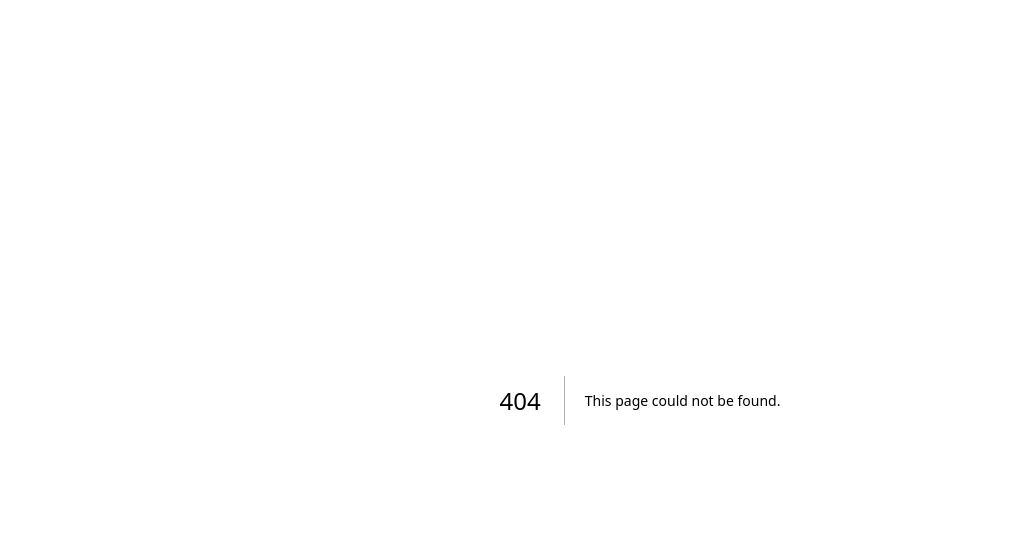
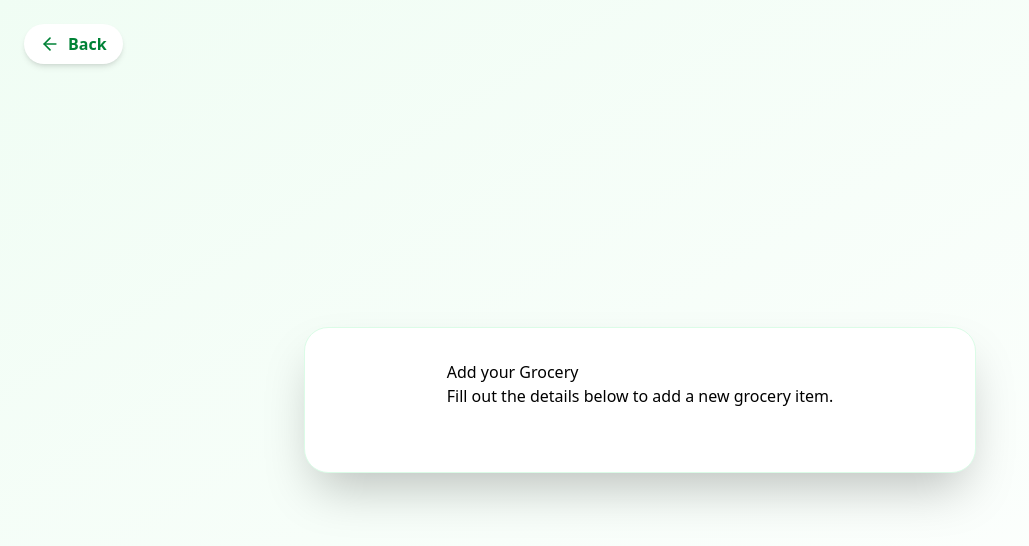
Before and after one commit to vishal-gawade-031/snap-cart, a Next.js app: page /admin/add-grocery in a window 1280 px wide. Before the commit this address had no page. Shown: the top 546 px of the page, without its empty margins (0-1029 px from the left). Built offline with nearby package versions, Linux system fonts and the light colour scheme.

Commit message:
admin can add-grocery

```diff
--- /dev/null
+++ b/src/app/admin/add-grocery/page.tsx
@@ -0,0 +1,36 @@
+import { ArrowLeft } from 'lucide-react'
+import Link from 'next/link'
+import {motion} from "motion/react"
+import React from 'react'
+
+const AddGrocery = () => {
+  return (
+    <div className='min-h-screen flex items-center justify-center
+    bg-linear-to-br from-green-50 to-white py-16 px-4 relative'>
+            <Link href={"/"} className='absolute top-6 left-6 flex items-center gap-2
+            text-green-700 font-semibold bg-white px-4 py-2 rounded-full shadow-md
+            hover:bg-green-100 hover:shadow-lg transition-all'>
+                <ArrowLeft className='w-5 h-5'/>
+                    <span className='hidden md:flex'>Back</span>
+            </Link>
+
+            <motion.div
+                    initial={{y:20,opacity:20}}
+                    animate={{y:0,opacity:1}}
+                    transition={{duration:0.4}}
+                    className='bg-white w-full max-w-2xl shadow-2xl rounded-3xl border border-green-100 p-8'
+
+
+            >
+                <div className="flex flex-col items-center mb-8">
+                    <div className="">
+                        <h1>Add your Grocery</h1>
+                        <p> Fill out the details below to add a new grocery item.</p>
+                    </div>
+                </div>
+            </motion.div>
+    </div>
+  )
+}
+
+export default AddGrocery
--- a/src/components/Nav.tsx
+++ b/src/components/Nav.tsx
@@ -71,11 +71,11 @@ function Nav({ user }: { user: IUser }) {
 
         </div>
         <div className=" flex flex-col gap-3 mt-6 font-medium">
- <Link href={"#"} className='flex items-center gap-2 bg-white text-green-700 font-semibold px-4
+ <Link href={"/admin/add-grocery"} className='flex items-center gap-2 bg-white text-green-700 font-semibold px-4
             py-2 rounded-4xl hover:bg-green-100 transition-all'><PlusCircle className='w-5 h-5'/>Add Grocery</Link>
-            <Link href={"#"} className='flex items-center gap-2 bg-white text-green-700 font-semibold px-4
+            <Link href={"/admin/view-grocery"} className='flex items-center gap-2 bg-white text-green-700 font-semibold px-4
             py-2 rounded-full hover:bg-green-100 transition-all'><Boxes className='w-5 h-5'/>view Grocery</Link>
-            <Link href={"#"} className='flex items-center gap-2 bg-white text-green-700 font-semibold px-4
+            <Link href={"/admin/view-grocery"} className='flex items-center gap-2 bg-white text-green-700 font-semibold px-4
             py-2 rounded-full hover:bg-green-100 transition-all'><ClipboardCheck className='w-5 h-5'/> manage Orders</Link>
 </div>
 
@@ -138,7 +138,7 @@ function Nav({ user }: { user: IUser }) {
         {user.role == "admin" && <>
 
           <div className="hidden md:flex items-center gap-4">
-            <Link href={"#"} className='flex items-center gap-2 bg-white text-green-700 font-semibold px-4
+            <Link href={"/admin/add-grocery"} className='flex items-center gap-2 bg-white text-green-700 font-semibold px-4
             py-2 rounded-full hover:bg-green-100 transition-all'><PlusCircle className='w-5 h-5'/>Add Grocery</Link>
             <Link href={"#"} className='flex items-center gap-2 bg-white text-green-700 font-semibold px-4
             py-2 rounded-full hover:bg-green-100 transition-all'><Boxes className='w-5 h-5'/>view Grocery</Link>
```
